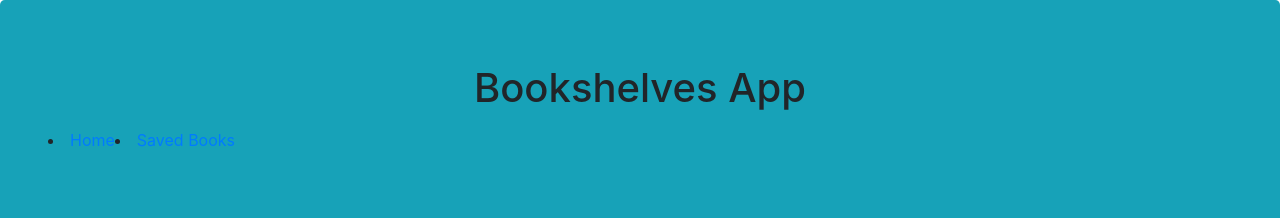
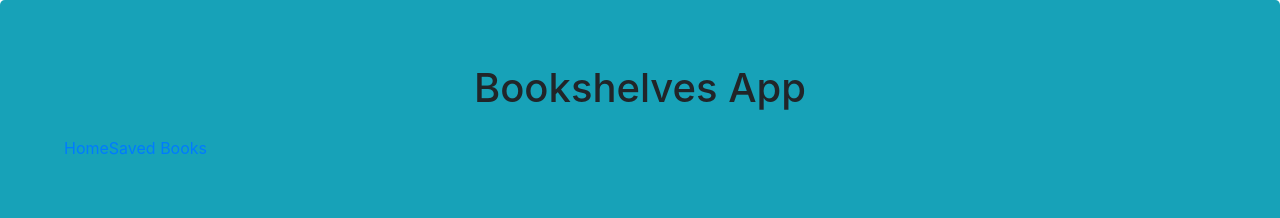
Before and after one commit to jeremydmarx813/TTS-Code, a React (Create React App) app in the folder mybooksreact/: page / in a window 1280 px wide. Shown: the top 218 px of the page. Built offline with nearby package versions, Linux system fonts and the light colour scheme; no server answers.

Commit message:
added a few styles to project

```diff
--- a/mybooksreact/src/components/Header.js
+++ b/mybooksreact/src/components/Header.js
@@ -1,18 +1,20 @@
 import React from 'react';
 import { Link } from 'react-router-dom';
-import { Navbar, Nav, NavItem, NavbarToggler } from 'reactstrap';
+import { Navbar, Nav, NavItem } from 'reactstrap';
 
 const Header = () => {
 	return (
 		<div className="jumbotron text-center bg-info">
 			<h1>Bookshelves App</h1>
 			<Navbar light expand="md">
+				<Nav className="mr-auto navbar">
 					<NavItem>
 						<Link to="/">Home</Link>
 					</NavItem>
 					<NavItem>
 						<Link to="/saved-books">Saved Books</Link>
 					</NavItem>
+				</Nav>
 			</Navbar>
 		</div>
 	);
```
Lines whose indentation alone changed are shown as unchanged.
